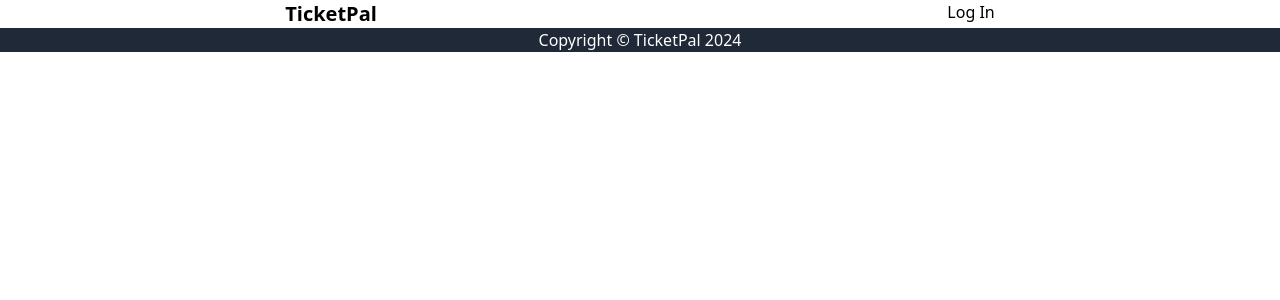
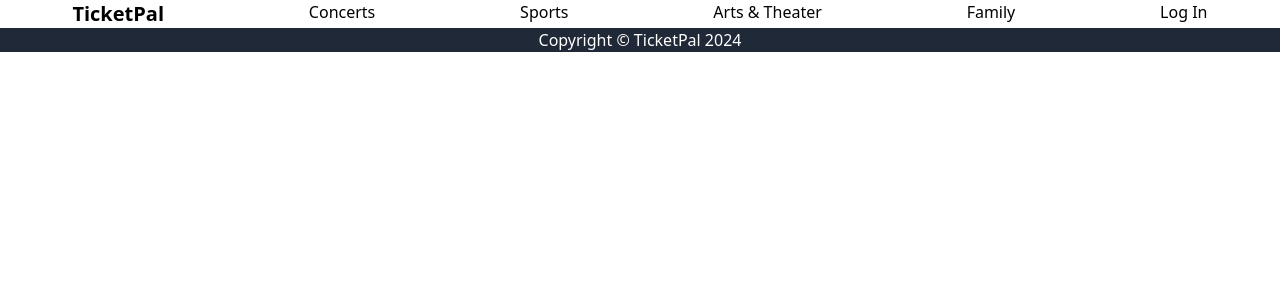
Before and after one commit to Ja-Uyoma/ticket-booking-application, a React (Vite) app: page / in a window 1280 px wide. Shown: the top 300 px of the page. Built offline with nearby package versions, Linux system fonts and the light colour scheme.

Commit message:
feat: add more links to the header

```diff
--- a/src/client/App.jsx
+++ b/src/client/App.jsx
@@ -15,6 +15,26 @@ function Header() {
       <header>
         <h1 className="font-bold text-xl">TicketPal</h1>
       </header>
+      <div>
+        <a href="/" className="hover:cursor-pointer">
+          Concerts
+        </a>
+      </div>
+      <div>
+        <a href="/" className="hover:cursor-pointer">
+          Sports
+        </a>
+      </div>
+      <div>
+        <a href="/" className="hover:cursor-pointer">
+          Arts & Theater
+        </a>
+      </div>
+      <div>
+        <a href="/" className="hover:cursor-pointer">
+          Family
+        </a>
+      </div>
       <div>
         <a href="/" className="hover:cursor-pointer">
           Log In
```
